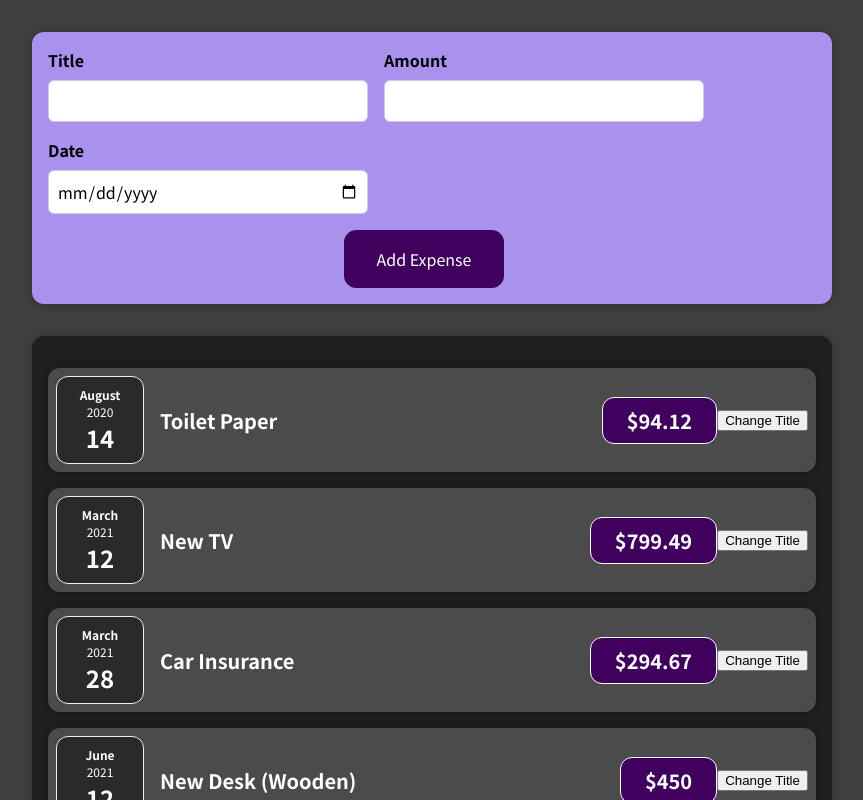
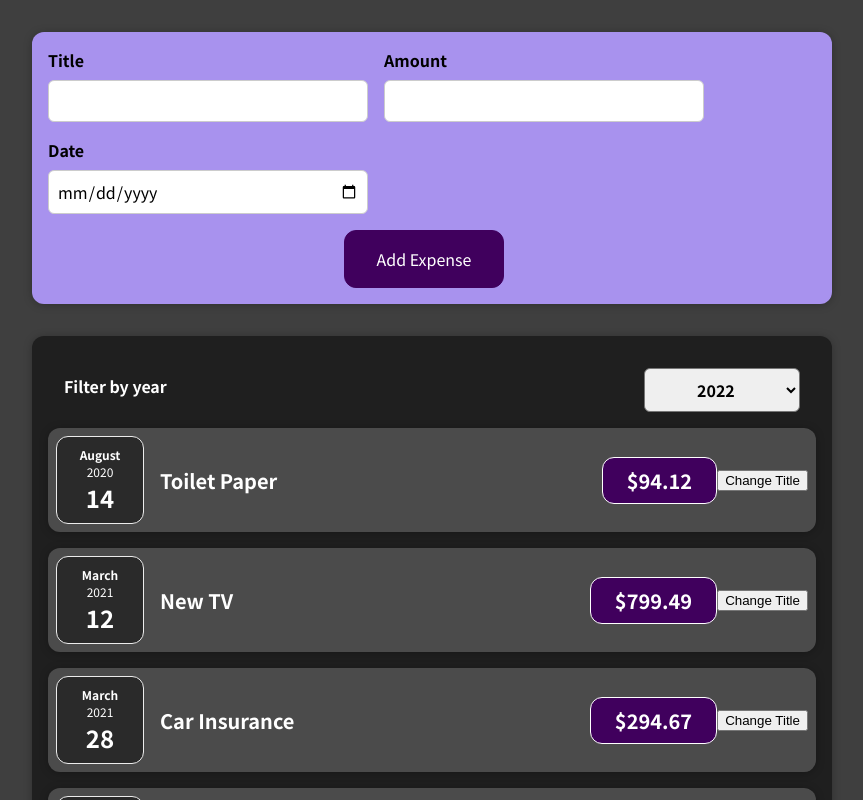
Before and after one commit to alexstrugacz/ExpenseTracker, a React (Create React App) app: page / in a window 1280 px wide. Shown: the top 800 px of the page, without its empty margins (208-1071 px from the left). Built offline with nearby package versions, Linux system fonts and the light colour scheme.

Commit message:
year data handler

```diff
--- a/src/App.js
+++ b/src/App.js
@@ -1,6 +1,7 @@
 import Expenses from "./components/Expenses/Expenses";
 import React from "react";
 import NewExpense from "./components/NewExpense/NewExpense";
+import ExpensesFilter from "./components/Expenses/ExpensesFilter";
 
 const App = () => {
   const expenses = [
--- a/src/components/Expenses/Expenses.js
+++ b/src/components/Expenses/Expenses.js
@@ -2,10 +2,21 @@ import ExpenseItem from "./ExpenseItem";
 import "./Expenses.css";
 import Card from "../UI/Card";
 import React from "react";
+import ExpensesFilter from "./ExpensesFilter";
+import { useState } from "react";
 
 const Expenses = (props) => {
+  const [filteredYear, setFilteredYear] = useState("");
+
+  const addFilterByYear = (yearData) => {
+    setFilteredYear(yearData);
+    console.log(yearData);
+  };
+
   return (
+    <div>
       <Card className="expenses">
+        <ExpensesFilter showYearHandler={addFilterByYear} />
         <ExpenseItem
           title={props.items[0].title}
           amount={props.items[0].amount}
@@ -27,6 +38,7 @@ const Expenses = (props) => {
           date={props.items[3].date}
         />
       </Card>
+    </div>
   );
 };
 
--- a/src/components/Expenses/ExpensesFilter.js
+++ b/src/components/Expenses/ExpensesFilter.js
@@ -1,13 +1,17 @@
 import React from "react";
-
 import "./ExpensesFilter.css";
 
-const ExpensesFilter = () => {
+const ExpensesFilter = (props) => {
+  const pickYearHandler = (event) => {
+    const yearData = event.target.value;
+    props.showYearHandler(yearData);
+  };
+
   return (
     <div className="expenses-filter">
       <div className="expenses-filter__control">
         <label>Filter by year</label>
-        <select>
+        <select onChange={pickYearHandler}>
           <option value="2022">2022</option>
           <option value="2021">2021</option>
           <option value="2020">2020</option>
```
Also changed, not shown: 1 other file (tests, documents, lock files or other folders). Lines whose indentation alone changed are shown as unchanged.
